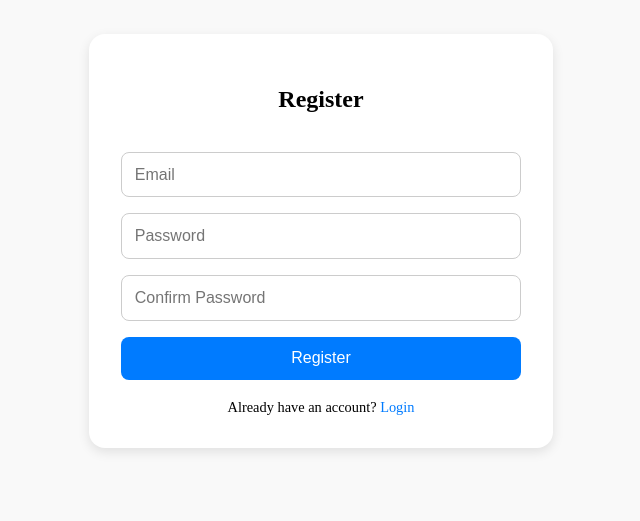
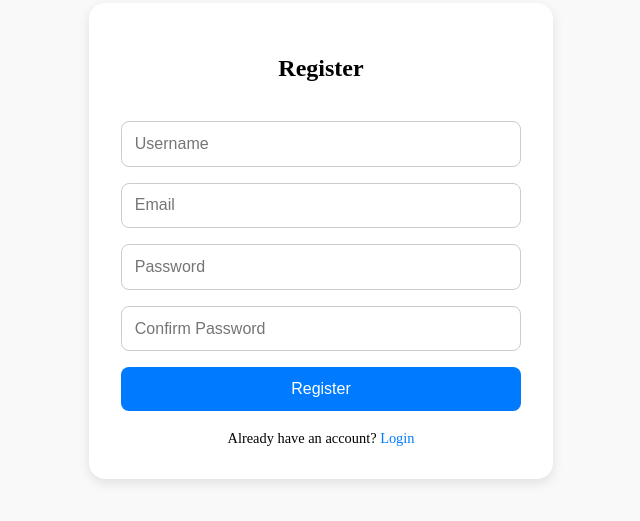
Before and after one commit to Allen-Wang-01/smart-notes, a React (Vite) app: page /register in a window 1280 px wide. Shown: the part 175-696 px from the top of the page, without its empty margins (319-959 px from the left). Built offline with nearby package versions, Linux system fonts and the light colour scheme.

Commit message:
update register component

```diff
--- a/src/components/Register.tsx
+++ b/src/components/Register.tsx
@@ -1,24 +1,45 @@
 import React, { useState } from 'react'
 import styles from '../styles/Register.module.scss'
+import { useNavigate } from 'react-router-dom';
+import { useAppDispatch } from '../redux/hooks';
+import { login } from '../redux/slices/authSlice';
+import toast from 'react-hot-toast';
+import axios from 'axios';
 
-interface RegisterProps {
-    handleRegister: (email: string, password: string, confirmPassword: string) => void;
-}
 
-const Register: React.FC<RegisterProps> = ({ handleRegister }) => {
+const Register: React.FC = () => {
+    const [username, setUsername] = useState('')
     const [email, setEmail] = useState("")
     const [password, setPassword] = useState("")
     const [confirmPassword, setConfirmPassword] = useState("")
-    const [errors, setErrors] = useState<{ email?: string; password?: string; confirmPassword?: string }>({})
+    const [errors, setErrors] = useState<{
+        username?: string;
+        email?: string;
+        password?: string;
+        confirmPassword?: string;
+        server?: string;
+    }>({})
+
+    const dispatch = useAppDispatch()
+    const navigate = useNavigate()
 
     const validate = () => {
         const newErrors: typeof errors = {}
+
+        if (!username) {
+            newErrors.username = 'Please enter a username'
+        } else if (username.length < 3) {
+            newErrors.username = 'Username must be at least 3 characters'
+        }
+
         if (!email.match(/^[^\s@]+@[^\s@]+\.[^\s@]+$/)) {
             newErrors.email = "Please enter the vaild email"
         }
 
         if (!password) {
             newErrors.password = "Please enter the password"
+        } else if (password.length < 6) {
+            newErrors.password = 'Password must be at least 6 characters'
         }
 
         if (password !== confirmPassword) {
@@ -30,10 +51,28 @@ const Register: React.FC<RegisterProps> = ({ handleRegister }) => {
     }
 
 
-    const onSubmit = (e: React.FormEvent) => {
+    const onSubmit = async (e: React.FormEvent) => {
         e.preventDefault()
+        setErrors({})
         if (validate()) {
-            handleRegister(email, password, confirmPassword)
+            try {
+                const response = await axios.post(`${import.meta.env.VITE_API_URL}/api/auth/register`, {
+                    username,
+                    email,
+                    password,
+                })
+                // registration successful and login automatically
+                const { user, accessToken, refreshToken } = response.data
+                dispatch(login({ user, accessToken, refreshToken }))
+                toast.success('Registration successful! Logged in.')
+                navigate('/')
+            } catch (error: any) {
+                const errorMessage = error.response?.data?.message || 'Registration failed. Please try again.'
+                setErrors({
+                    server: errorMessage
+                })
+                toast.error(errorMessage)
+            }
         }
     }
 
@@ -41,7 +80,19 @@ const Register: React.FC<RegisterProps> = ({ handleRegister }) => {
         <div className={styles.registerPage}>
             <div className={styles.registerCard}>
                 <h2 className={styles.title}>Register</h2>
+                {errors.server && <div className={styles.error}>{errors.server}</div>}
                 <form onSubmit={onSubmit} className={styles.form}>
+                    <div className={styles.formGroup}>
+                        <input
+                            type="text"
+                            placeholder="Username"
+                            value={username}
+                            onChange={(e) => setUsername(e.target.value)}
+                            className={styles.input}
+                        />
+                        {errors.username && <div className={styles.error}>{errors.username}</div>}
+                    </div>
+
                     <div className={styles.formGroup}>
                         <input
                             type="email"
```
